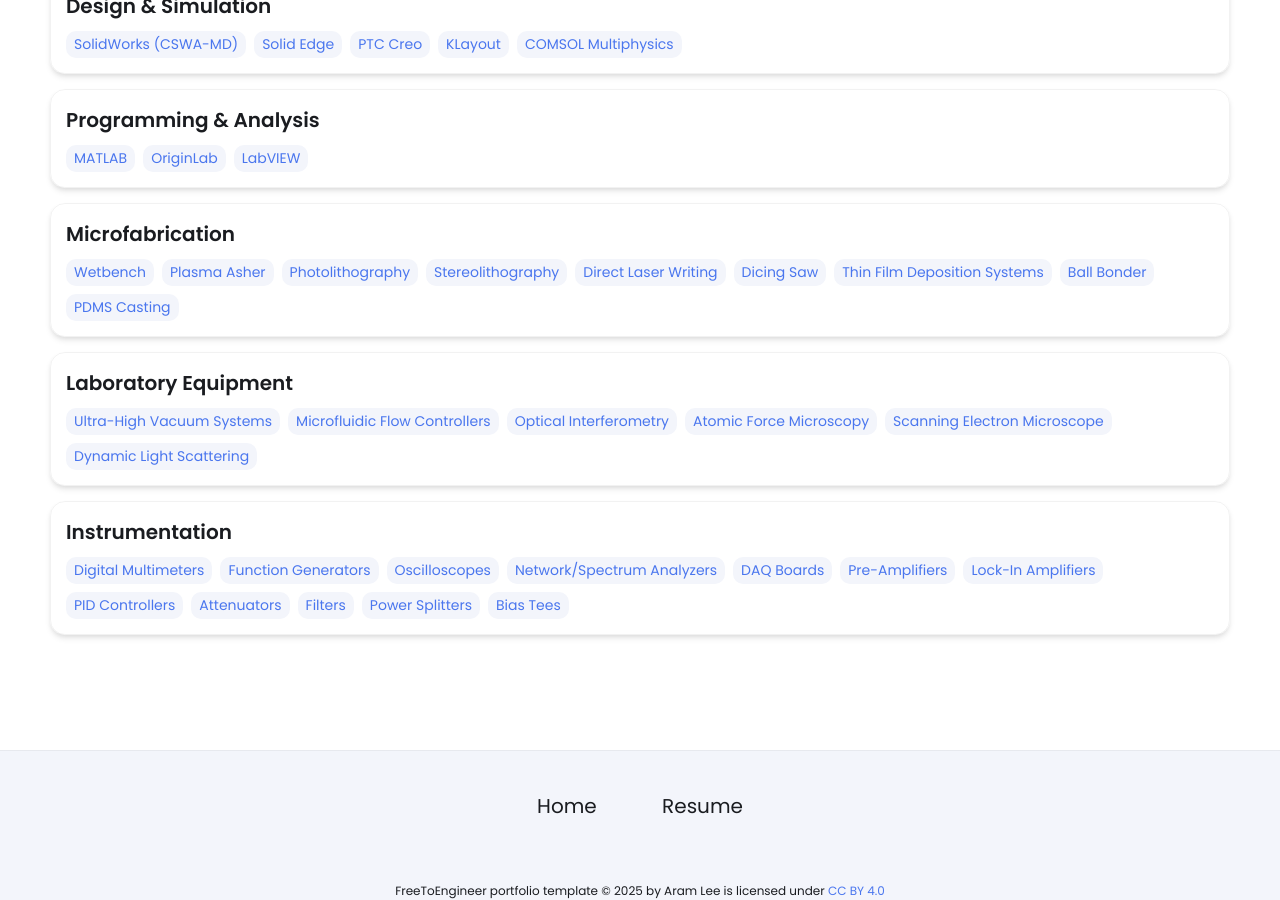
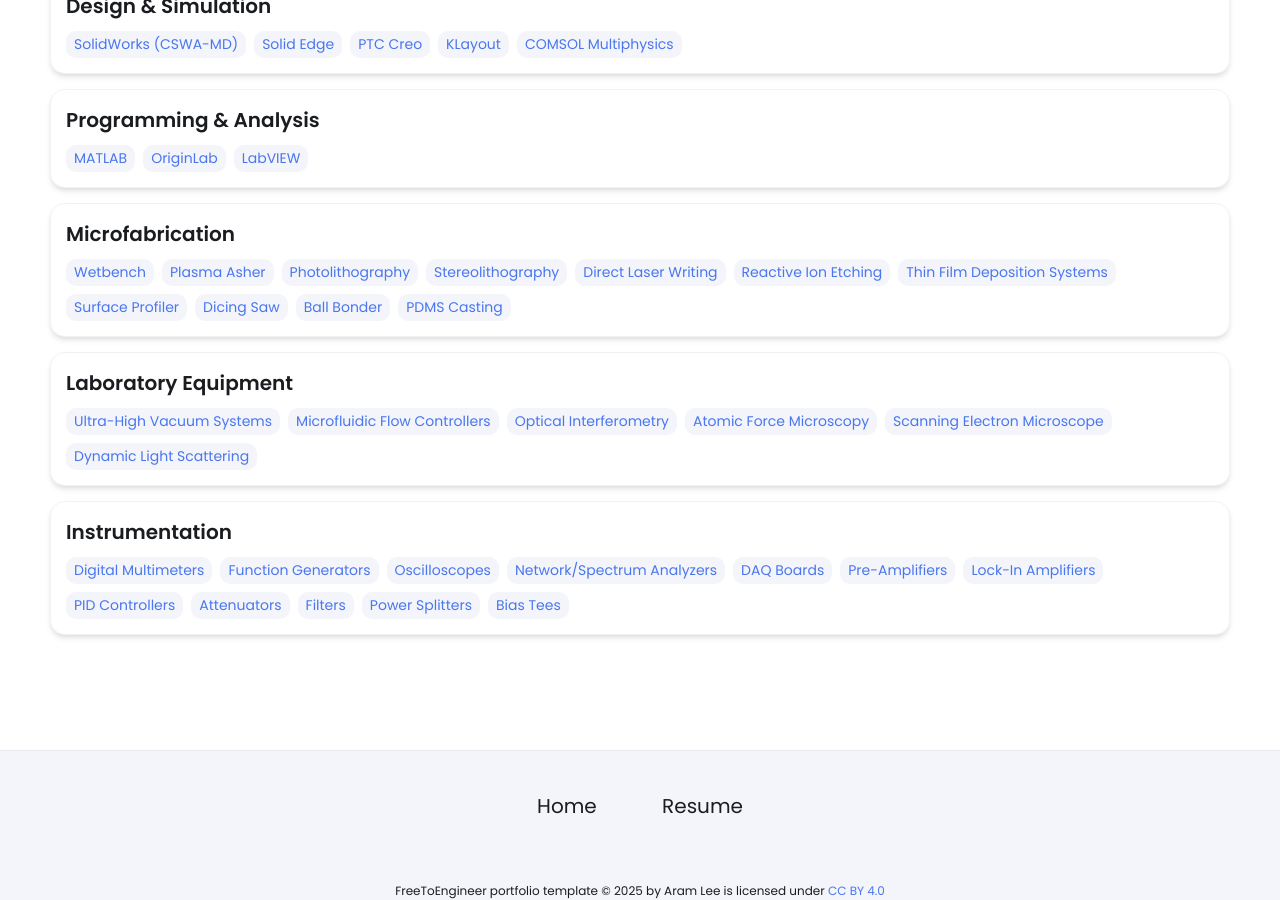
Before and after one commit to HagenGress/HagenGress.github.io, a Jekyll site: the page built from index.html, in a window 1280 px wide and 900 px high, scrolled down 1784 px. Built offline with Jekyll 4.4.1, drawn with Linux system fonts in a browser that asks for light colours.

Commit message:
Update _config.yml

```diff
--- a/_config.yml
+++ b/_config.yml
@@ -63,8 +63,10 @@
       - Photolithography
       - Stereolithography
       - Direct Laser Writing
+      - Reactive Ion Etching
+      - Thin Film Deposition Systems
+      - Surface Profiler
       - Dicing Saw
-      - Thin Film Deposition Systems
       - Ball Bonder
       - PDMS Casting
   - category: Laboratory Equipment
```
